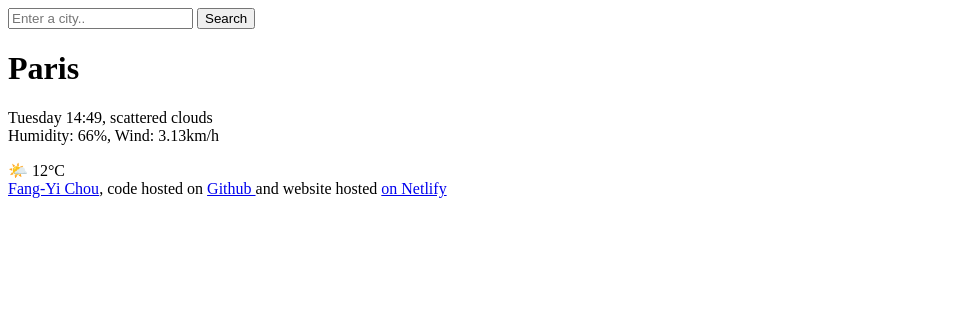
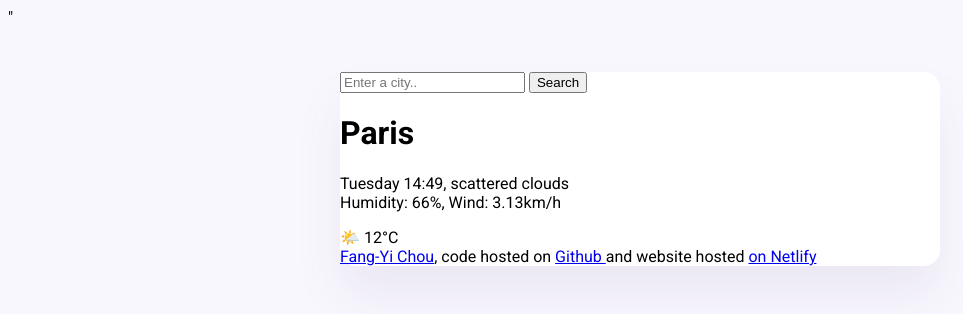
Before and after one commit to mia-chou/meteo, a plain HTML site: page index.html in a window 1280 px wide. Shown: the whole page, without its empty margins (0-963 px from the left). Drawn offline with Linux system fonts and the light colour scheme.

Commit message:
Styled the main container and added the custom fronts

```diff
--- a/index.html
+++ b/index.html
@@ -1,10 +1,18 @@
 <!DOCTYPE html>
 <html lang="en">
-<head>
-    <meta charset="UTF-8">
-    <meta name="viewport" content="width=device-width>, initial-scale=1.0">
+  <head>
+    <meta charset="UTF-8" />
+    <meta name="viewport" content="width=device-width, initial-scale=1.0" />
+    <link href="<link rel="preconnect" href="https://fonts.googleapis.com">
+    <link rel="preconnect" href="https://fonts.gstatic.com" crossorigin>
+    <link href="https://fonts.googleapis.com/css2?family=Roboto:ital,wght@0,100;0,300;0,400;0,500;0,700;0,900;1,100;1,300;1,400;1,500;1,700;1,900&display=swap" rel="stylesheet">"
+    <link rel="stylesheet" href="src/style.css"/>
     <title>Meteo App</title>
 </head>
+<body>
+        <div class="weather-app">
+</body>
+</html>
 <body>
     <header>
         <form>
@@ -27,5 +35,6 @@
    <footer>
     <a href="https://github.com/mia-chou"target = "_ blank">Fang-Yi Chou</a>, code hosted on <a href="https://github.com/mia-chou/meteo"target ="_ blank"> Github </a> and website hosted <a href ="https://weather-clima-forecast.netlify.app/"target ="_ blank">on Netlify</a>
  </footer>
+</div>
 </body>
 </html>
--- /dev/null
+++ b/src/style.css
@@ -0,0 +1,13 @@
+body {
+    background-color: #f9f7fe;
+    font-family: "Roboto", sans-serif;
+  }
+  .weather-app{
+    background: white;
+    max-width: 600px;
+    margin: 45px auto;
+    box-shadow: 0 30px 50px rgba(65, 50, 100, 0.08);
+    border-radius: 16px;
+
+
+  }
```
